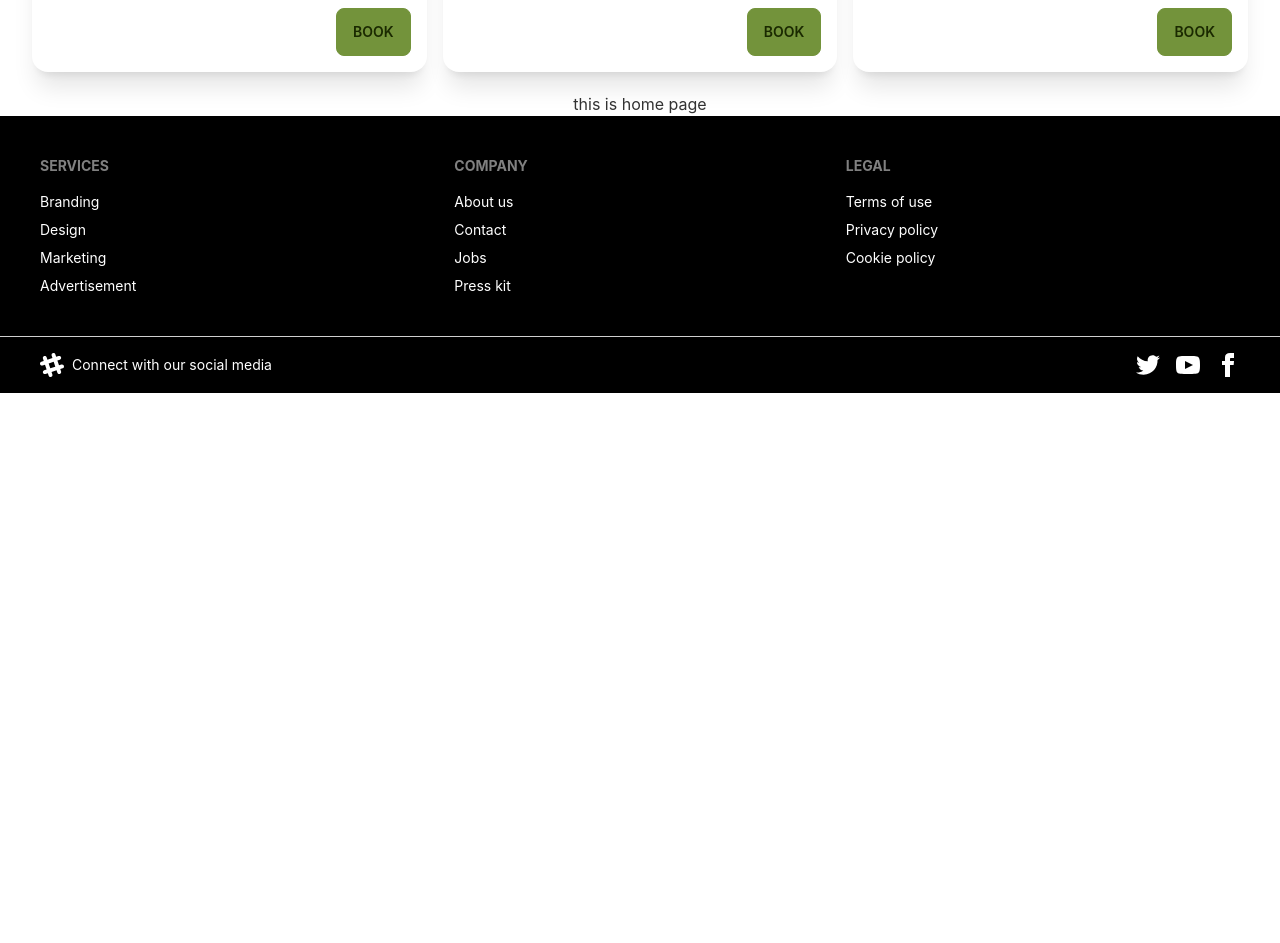
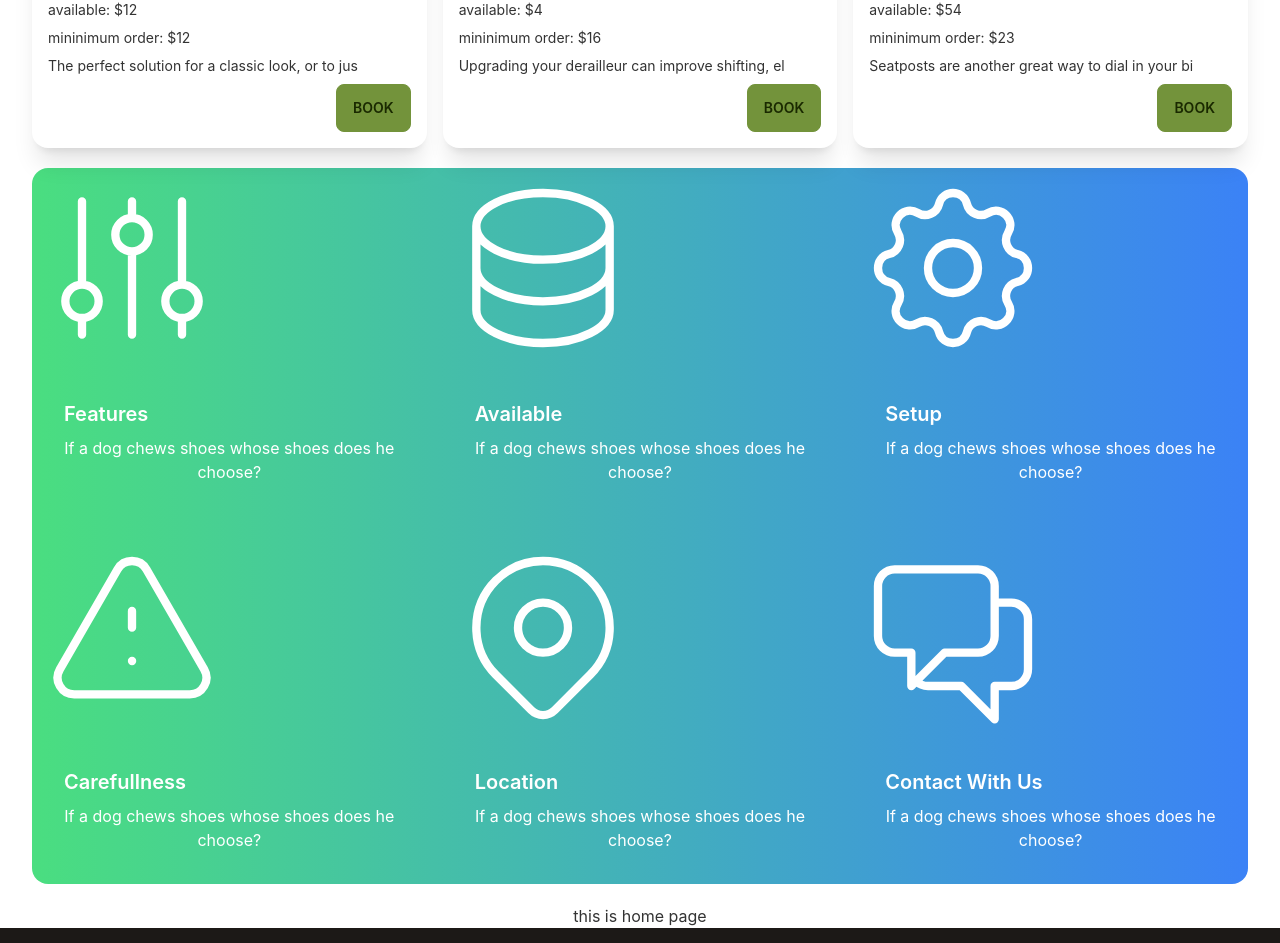
Before and after one commit to jahidulislam123/manufacturer-website-client-site-assignment-12, a React (Create React App) app: page / in a window 1280 px wide. Shown: the part 1409-2352 px from the top of the page. Before the commit the page ends 1802 px from the top, so only its background shows below. Built offline with nearby package versions, Linux system fonts and the light colour scheme.

Commit message:
reveiw-part-added

```diff
--- a/package.json
+++ b/package.json
@@ -3,6 +3,7 @@
   "version": "0.1.0",
   "private": true,
   "dependencies": {
+    "@heroicons/react": "^1.0.6",
     "@testing-library/jest-dom": "^5.16.4",
     "@testing-library/react": "^13.2.0",
     "@testing-library/user-event": "^13.5.0",
--- a/src/Pages/Home/Banner.js
+++ b/src/Pages/Home/Banner.js
@@ -4,7 +4,7 @@ const Banner = () => {
     return (
 
             <div>
-                <div class="carousel carousel-end rounded-box">
+                <div class="carousel carousel-end mx-8 my-12 rounded-box">
   <div class="carousel-item">
     <img src={'https://i.ibb.co/jMZyCX0/istockphoto-516240596-170667a.jpg'} alt="Drink" />
   </div>
--- a/src/Pages/Home/Home.js
+++ b/src/Pages/Home/Home.js
@@ -1,5 +1,6 @@
 import React from 'react';
 import Banner from './Banner';
+import Reveiw from './Reveiw';
 import Tools from './Tools';
 
 const Home = () => {
@@ -7,6 +8,7 @@ const Home = () => {
         <div>
             <Banner></Banner>
             <Tools></Tools>
+            <Reveiw></Reveiw>
             <h2>this is home page</h2>
         </div>
     );
--- /dev/null
+++ b/src/Pages/Home/Reveiw.js
@@ -0,0 +1,89 @@
+import React from 'react';
+import { BeakerIcon } from '@heroicons/react/solid'
+const Reveiw = () => {
+    return (
+        <div  className='bg-gradient-to-r mx-8 from-green-400 to-blue-500 hover:from-pink-500  rounded-box text-white'>
+           <div  className='grid my-5 mx-auto mx-5 sm:grid-cols-1 md:grid-cols-2 lg:grid-cols-3 gap-4'>
+           <div class="  ">
+  <figure>
+  <svg style={{width:'200px'}} xmlns="http://www.w3.org/2000/svg"   fill="none" viewBox="0 0 24 24" stroke="currentColor" strokeWidth={1}>
+  <path strokeLinecap="round" strokeLinejoin="round" d="M12 6V4m0 2a2 2 0 100 4m0-4a2 2 0 110 4m-6 8a2 2 0 100-4m0 4a2 2 0 110-4m0 4v2m0-6V4m6 6v10m6-2a2 2 0 100-4m0 4a2 2 0 110-4m0 4v2m0-6V4" />
+</svg>
+  </figure>
+  <div class="card-body">
+    <h2 class="card-title">Features</h2>
+    <p>If a dog chews shoes whose shoes does he choose?</p>
+
+  </div>
+</div>
+           <div class="  image-full">
+  <figure>
+  <svg style={{width:'200px'}} xmlns="http://www.w3.org/2000/svg"  fill="none" viewBox="0 0 24 24" stroke="currentColor" strokeWidth={1}>
+  <path strokeLinecap="round" strokeLinejoin="round" d="M4 7v10c0 2.21 3.582 4 8 4s8-1.79 8-4V7M4 7c0 2.21 3.582 4 8 4s8-1.79 8-4M4 7c0-2.21 3.582-4 8-4s8 1.79 8 4m0 5c0 2.21-3.582 4-8 4s-8-1.79-8-4" />
+</svg>
+  </figure>
+  <div class="card-body">
+    <h2 class="card-title">Available</h2>
+    <p>If a dog chews shoes whose shoes does he choose?</p>
+
+  </div>
+</div>
+           <div class="   image-full">
+  <figure>
+  <svg style={{width:'200px'}} xmlns="http://www.w3.org/2000/svg"  fill="none" viewBox="0 0 24 24" stroke="currentColor" strokeWidth={1}>
+  <path strokeLinecap="round" strokeLinejoin="round" d="M10.325 4.317c.426-1.756 2.924-1.756 3.35 0a1.724 1.724 0 002.573 1.066c1.543-.94 3.31.826 2.37 2.37a1.724 1.724 0 001.065 2.572c1.756.426 1.756 2.924 0 3.35a1.724 1.724 0 00-1.066 2.573c.94 1.543-.826 3.31-2.37 2.37a1.724 1.724 0 00-2.572 1.065c-.426 1.756-2.924 1.756-3.35 0a1.724 1.724 0 00-2.573-1.066c-1.543.94-3.31-.826-2.37-2.37a1.724 1.724 0 00-1.065-2.572c-1.756-.426-1.756-2.924 0-3.35a1.724 1.724 0 001.066-2.573c-.94-1.543.826-3.31 2.37-2.37.996.608 2.296.07 2.572-1.065z" />
+  <path strokeLinecap="round" strokeLinejoin="round" d="M15 12a3 3 0 11-6 0 3 3 0 016 0z" />
+</svg>
+  </figure>
+  <div class="card-body">
+    <h2 class="card-title">Setup</h2>
+    <p>If a dog chews shoes whose shoes does he choose?</p>
+
+  </div>
+</div>
+           </div>
+
+     <div className='grid mx-auto mx-5 my-5 sm:grid-cols-1 md:grid-cols-2 lg:grid-cols-3 gap-4'>
+
+     <div class="   image-full">
+  <figure><svg style={{width:'200px'}} xmlns="http://www.w3.org/2000/svg" fill="none" viewBox="0 0 24 24" stroke="currentColor" strokeWidth={1}>
+  <path strokeLinecap="round" strokeLinejoin="round" d="M12 9v2m0 4h.01m-6.938 4h13.856c1.54 0 2.502-1.667 1.732-3L13.732 4c-.77-1.333-2.694-1.333-3.464 0L3.34 16c-.77 1.333.192 3 1.732 3z" />
+</svg></figure>
+  <div class="card-body">
+    <h2 class="card-title">Carefullness</h2>
+    <p>If a dog chews shoes whose shoes does he choose?</p>
+
+  </div>
+</div>
+           <div class=" image-full">
+  <figure>
+  <svg style={{width:'200px'}} xmlns="http://www.w3.org/2000/svg"  fill="none" viewBox="0 0 24 24" stroke="currentColor" strokeWidth={1}>
+  <path strokeLinecap="round" strokeLinejoin="round" d="M17.657 16.657L13.414 20.9a1.998 1.998 0 01-2.827 0l-4.244-4.243a8 8 0 1111.314 0z" />
+  <path strokeLinecap="round" strokeLinejoin="round" d="M15 11a3 3 0 11-6 0 3 3 0 016 0z" />
+</svg>
+  </figure>
+  <div class="card-body">
+    <h2 class="card-title">Location</h2>
+    <p>If a dog chews shoes whose shoes does he choose?</p>
+
+  </div>
+</div>
+           <div class=" image-full">
+  <figure>
+  <svg style={{width:'200px'}} xmlns="http://www.w3.org/2000/svg"  fill="none" viewBox="0 0 24 24" stroke="currentColor" strokeWidth={1}>
+  <path strokeLinecap="round" strokeLinejoin="round" d="M17 8h2a2 2 0 012 2v6a2 2 0 01-2 2h-2v4l-4-4H9a1.994 1.994 0 01-1.414-.586m0 0L11 14h4a2 2 0 002-2V6a2 2 0 00-2-2H5a2 2 0 00-2 2v6a2 2 0 002 2h2v4l.586-.586z" />
+</svg>
+
+      </figure>
+  <div class="card-body">
+    <h2 class="card-title">Contact With Us</h2>
+    <p>If a dog chews shoes whose shoes does he choose?</p>
+
+  </div>
+</div>
+     </div>
+        </div>
+    );
+};
+
+export default Reveiw;
--- a/src/Pages/Home/Tools.js
+++ b/src/Pages/Home/Tools.js
@@ -11,7 +11,7 @@ const Tools = () => {
     return (
         <div>
 
-            <div className='grid my-5  mx-8 md:grid-cols-2 sm:grid-cols-1  lg:grid-cols-3 gap-4'>
+            <div className='grid my-5 my-24  mx-8 md:grid-cols-2 sm:grid-cols-1  lg:grid-cols-3 gap-4'>
             {
                 tools.map(tool=> <SingleTools
                 key={tool._id}
--- a/src/Pages/Shared/Footer.js
+++ b/src/Pages/Shared/Footer.js
@@ -3,7 +3,7 @@ import React from 'react';
 const Footer = () => {
     return (
         <div>
-            <footer class="footer text-white p-10 bg-black text-base-content">
+            <footer class="footer text-white p-10 bg-stone-900 t">
   <div>
     <span class="footer-title">Services</span>
     <a class="link link-hover">Branding</a>
@@ -25,7 +25,7 @@ const Footer = () => {
     <a class="link link-hover">Cookie policy</a>
   </div>
 </footer>
-<footer class="footer px-10 py-4 border-t text-white bg-black text-base-content border-base-300">
+<footer class="footer px-10 py-4 border-t text-white bg-black  border-base-300">
   <div class="items-center grid-flow-col">
     <svg width="24" height="24" viewBox="0 0 24 24" xmlns="http://www.w3.org/2000/svg" fill-rule="evenodd" clip-rule="evenodd" class="fill-current"><path d="M22.672 15.226l-2.432.811.841 2.515c.33 1.019-.209 2.127-1.23 2.456-1.15.325-2.148-.321-2.463-1.226l-.84-2.518-5.013 1.677.84 2.517c.391 1.203-.434 2.542-1.831 2.542-.88 0-1.601-.564-1.86-1.314l-.842-2.516-2.431.809c-1.135.328-2.145-.317-2.463-1.229-.329-1.018.211-2.127 1.231-2.456l2.432-.809-1.621-4.823-2.432.808c-1.355.384-2.558-.59-2.558-1.839 0-.817.509-1.582 1.327-1.846l2.433-.809-.842-2.515c-.33-1.02.211-2.129 1.232-2.458 1.02-.329 2.13.209 2.461 1.229l.842 2.515 5.011-1.677-.839-2.517c-.403-1.238.484-2.553 1.843-2.553.819 0 1.585.509 1.85 1.326l.841 2.517 2.431-.81c1.02-.33 2.131.211 2.461 1.229.332 1.018-.21 2.126-1.23 2.456l-2.433.809 1.622 4.823 2.433-.809c1.242-.401 2.557.484 2.557 1.838 0 .819-.51 1.583-1.328 1.847m-8.992-6.428l-5.01 1.675 1.619 4.828 5.011-1.674-1.62-4.829z"></path></svg>
     {/* <p>ACME Industries Ltd. <br>Providing reliable tech since 1992</p> */}
```
Also changed, not shown: 1 other file (tests, documents, lock files or other folders).
